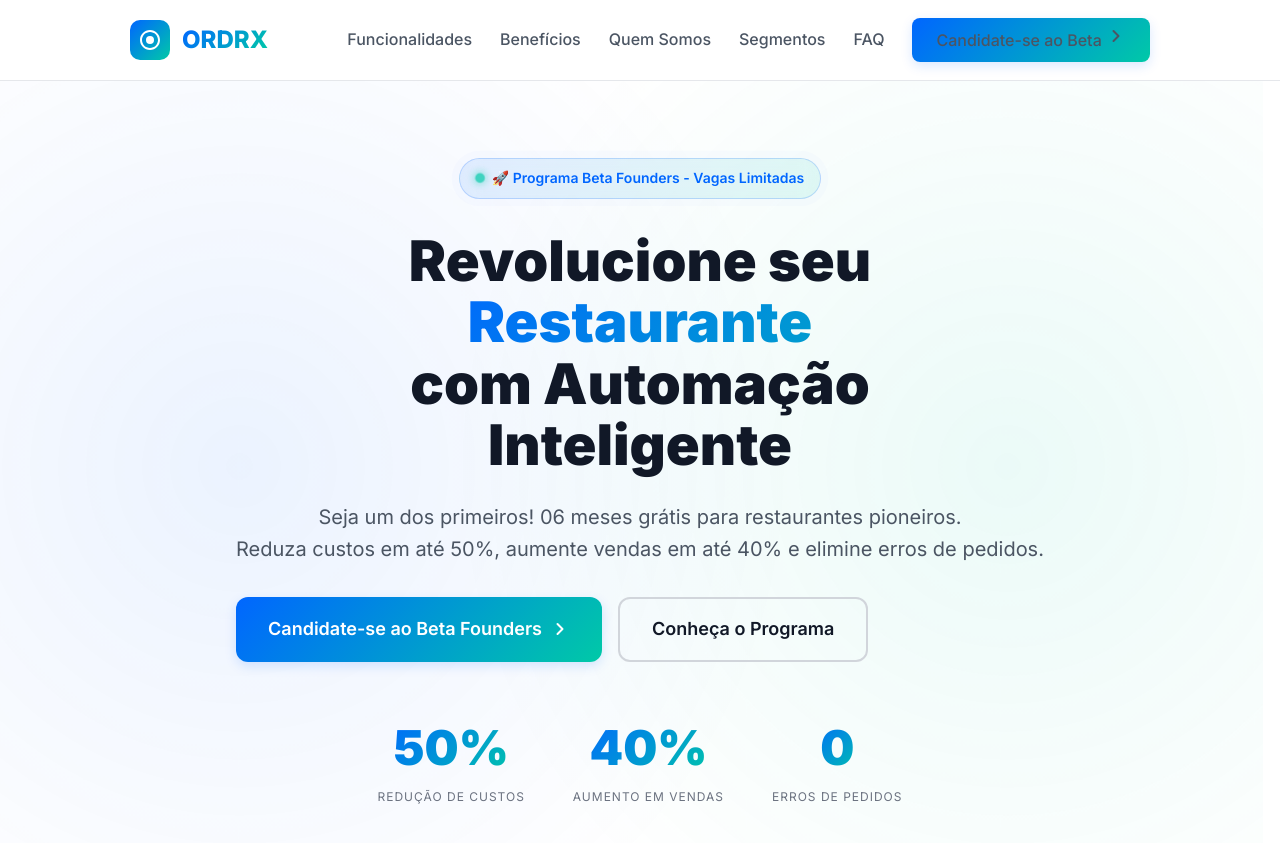
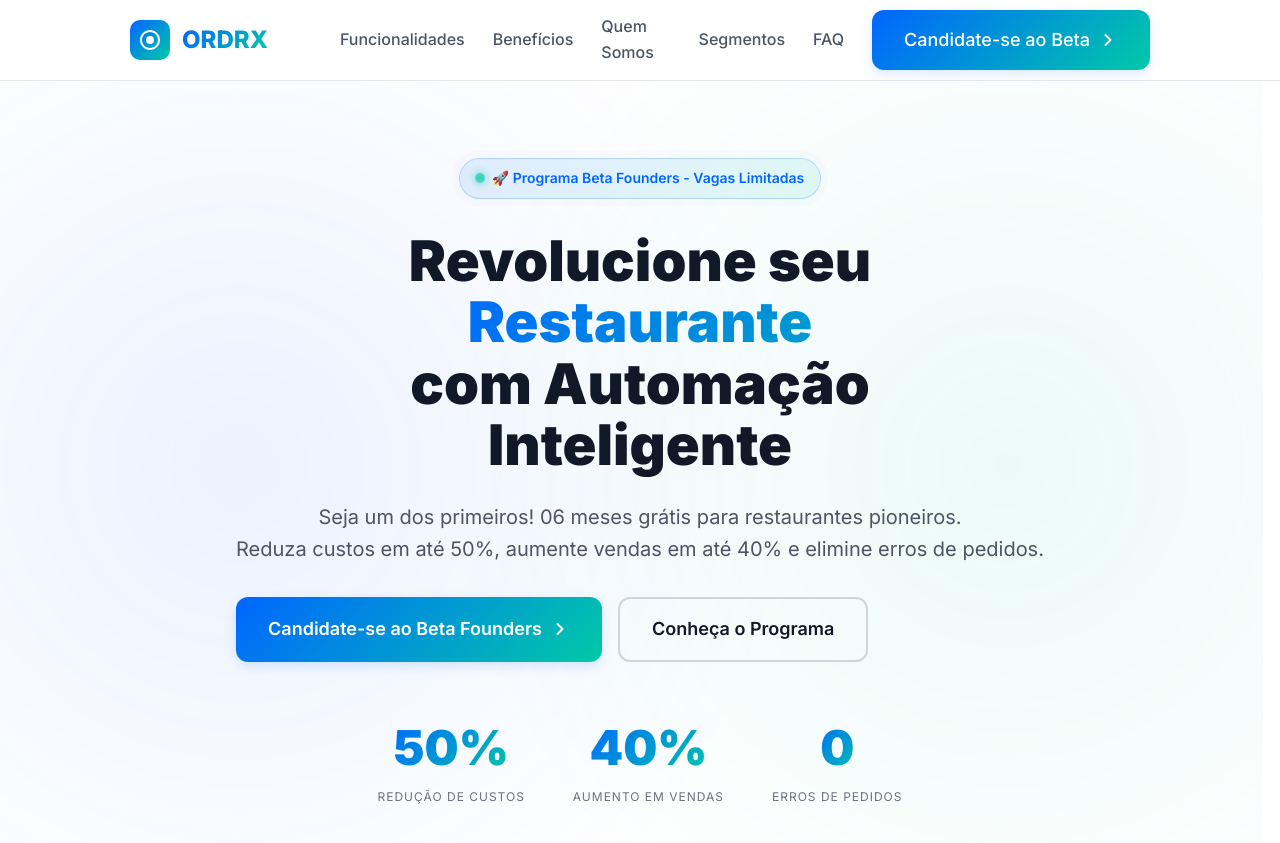
Before and after one commit to ordrx-ai/landing-page, a Jekyll site: the page built from index.html, in a window 1280 px wide and 900 px high. Shown: the top 843 px of the window. Built offline with Jekyll 4.4.1, drawn with Linux system fonts in a browser that asks for light colours; the list of posts is cut into pages by our own code.

Commit message:
feat: fixing header button

```diff
--- a/_includes/header.html
+++ b/_includes/header.html
@@ -20,7 +20,7 @@
         <li><a href="/#segments">Segmentos</a></li>
         <li><a href="/#faq">FAQ</a></li>
         <li>
-          <a href="/#contact" class="btn-primary btn-gradient">
+          <a href="/#contact" class="btn-large btn-gradient">
             Candidate-se ao Beta
             <svg width="20" height="20" viewBox="0 0 20 20" fill="none">
               <path
--- a/styles.css
+++ b/styles.css
@@ -335,6 +335,7 @@ a {
   font-weight: 600;
   border-radius: var(--radius-md);
   transition: all 0.4s cubic-bezier(0.4, 0, 0.2, 1);
+  white-space: nowrap;
 }
 
 .btn-gradient {
@@ -343,8 +344,16 @@ a {
     var(--primary-color),
     var(--secondary-color)
   );
-  color: var(--white);
+  color: var(--white) !important;
   box-shadow: 0 4px 12px rgba(0, 102, 255, 0.15);
+}
+
+.nav-menu .btn-large {
+  white-space: nowrap;
+}
+
+.nav-menu .btn-gradient {
+  color: var(--white) !important;
 }
 
 .btn-gradient:hover {
```
